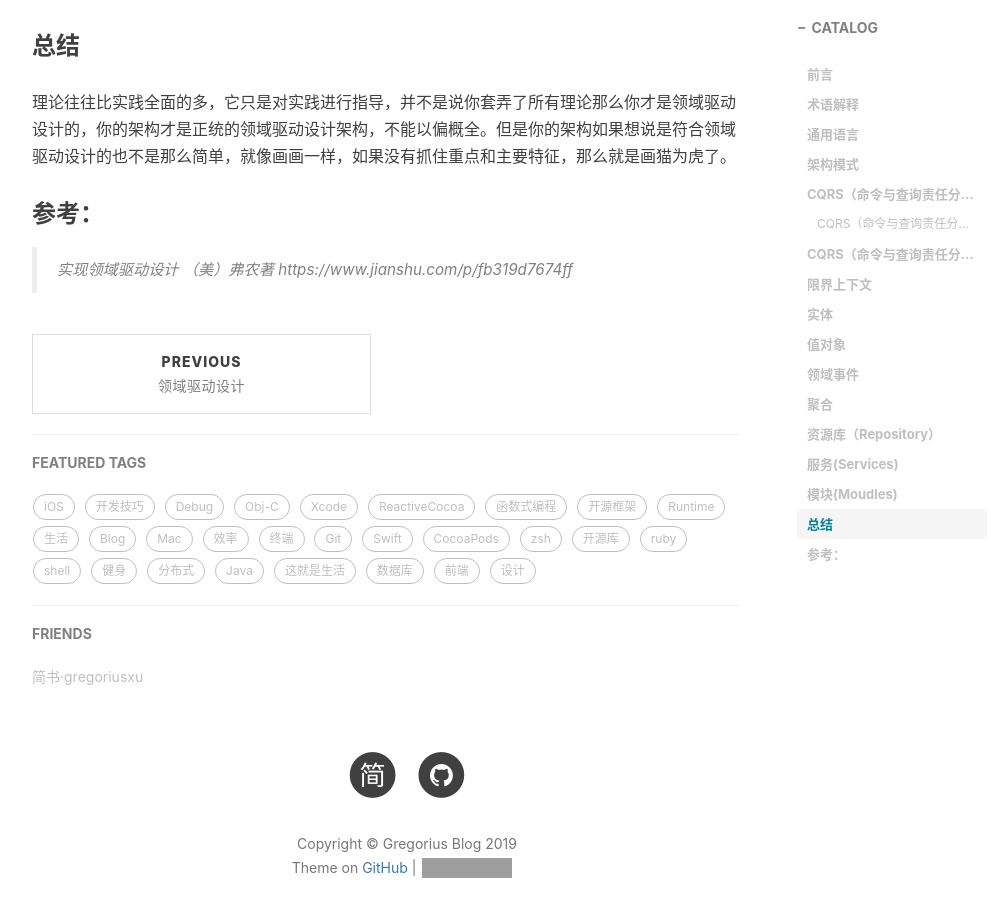
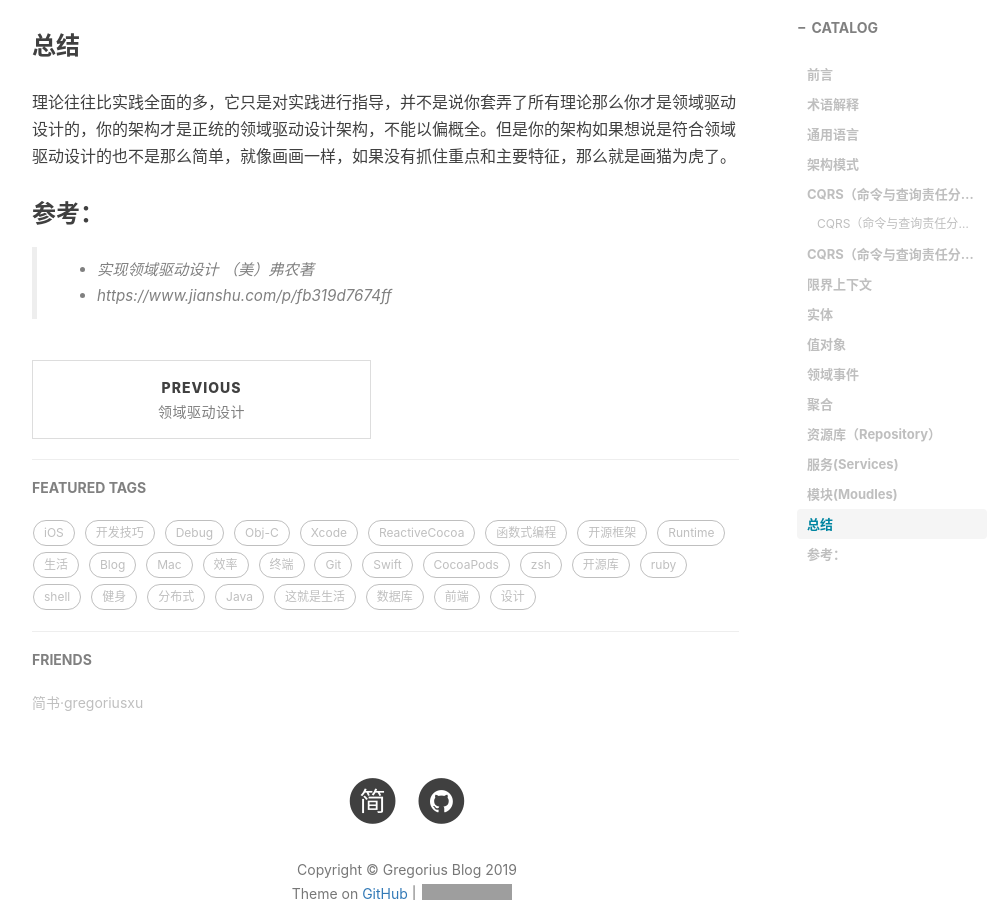
Before and after one commit to gregoriusxu/gregoriusxu.github.io, a Jekyll site: the page built from _posts/2019-09-13-领域驱动设计之二.md, in a window 1280 px wide and 900 px high, scrolled down 9498 px. Shown: the whole window, without its empty margins (233-1237 px from the left). Built offline with Jekyll 4.4.1, drawn with Linux system fonts in a browser that asks for light colours; nearby versions of some CDN libraries; comment, search, counter and statistics services are not loaded; grey boxes are pictures that could not be loaded.

```diff
--- a/_posts/2019-09-13-领域驱动设计之二.md
+++ b/_posts/2019-09-13-领域驱动设计之二.md
@@ -237,5 +237,5 @@ if（person，livesIn（"Australia"））
 理论往往比实践全面的多，它只是对实践进行指导，并不是说你套弄了所有理论那么你才是领域驱动设计的，你的架构才是正统的领域驱动设计架构，不能以偏概全。但是你的架构如果想说是符合领域驱动设计的也不是那么简单，就像画画一样，如果没有抓住重点和主要特征，那么就是画猫为虎了。
 
 ### 参考：
-> 实现领域驱动设计 （美）弗农著
-> https://www.jianshu.com/p/fb319d7674ff
+> - 实现领域驱动设计 （美）弗农著
+> - https://www.jianshu.com/p/fb319d7674ff
```
